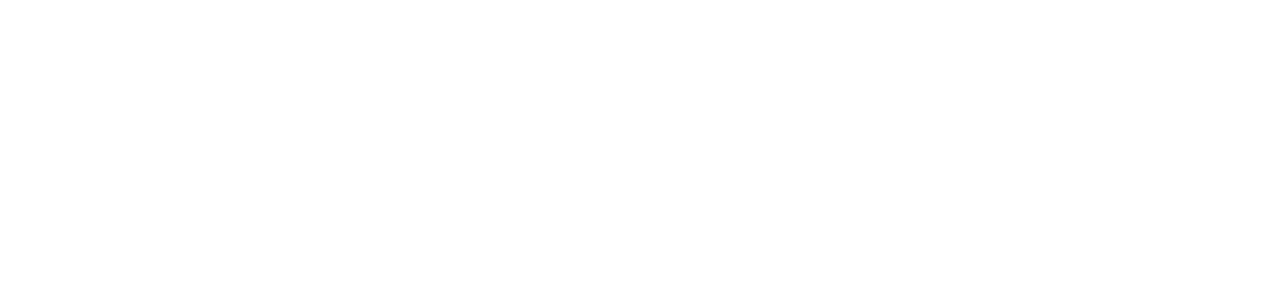
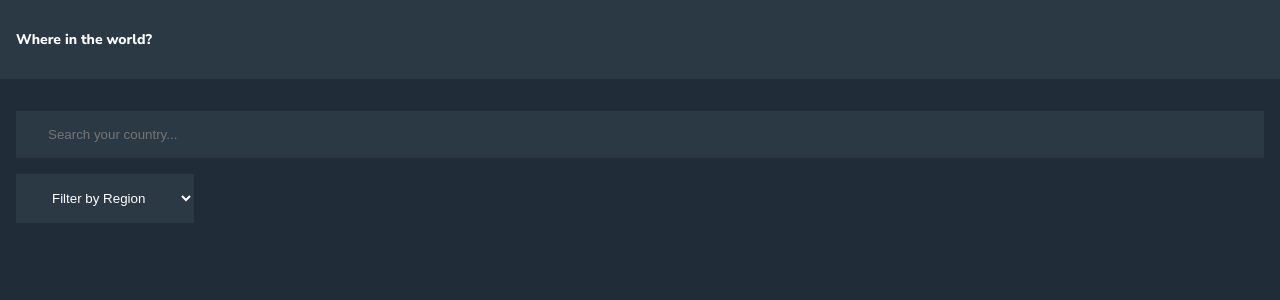
Before and after one commit to KarimTDiaz/rest-countries-practice-react, a React (Vite) app: page / in a window 1280 px wide. Shown: the top 300 px of the page. Built offline with nearby package versions, Linux system fonts and the light colour scheme; no server answers.

Commit message:
Rest Countries with React

```diff
--- a/src/App.jsx
+++ b/src/App.jsx
@@ -1,7 +1,16 @@
-import { GlobalStyle } from "./styles/GlobalStyles";
+import { BrowserRouter } from 'react-router-dom';
+import Router from './router/Router';
+import { GlobalStyle } from './styles/GlobalStyles';
 
 const App = () => {
-	return <GlobalStyle/>
+	return (
+		<>
+			<BrowserRouter>
+				<GlobalStyle />
+				<Router />
+			</BrowserRouter>
+		</>
+	);
 };
 
 export default App;
--- /dev/null
+++ b/src/components/filter-region/styles.js
@@ -0,0 +1,11 @@
+import styled from 'styled-components';
+import { COLORS } from '../../constants/variables';
+
+const StyledSelect = styled.select`
+	padding: 1rem 2rem;
+	background-color: ${COLORS.countryCardBg};
+	color: ${COLORS.text};
+	border: none;
+`;
+
+export { StyledSelect };
--- /dev/null
+++ b/src/components/filter-search/FilterSearch.jsx
@@ -0,0 +1,13 @@
+import { StyledInput } from './styles';
+
+const FilterSearch = () => {
+	return (
+		<StyledInput
+			type='text'
+			name='country'
+			placeholder='Search your country...'
+		/>
+	);
+};
+
+export default FilterSearch;
--- /dev/null
+++ b/src/components/filter-search/styles.js
@@ -0,0 +1,12 @@
+import styled from 'styled-components';
+import { COLORS } from '../../constants/variables';
+
+const StyledInput = styled.input`
+	width: 100%;
+	padding: 1rem 2rem 1rem 2rem;
+	background-color: ${COLORS.countryCardBg};
+	color: ${COLORS.select};
+	border: none;
+`;
+
+export { StyledInput };
--- a/src/components/header/Header.jsx
+++ b/src/components/header/Header.jsx
@@ -1,5 +1,11 @@
+import { HeaderTitle, StyledHeader } from './styles';
+
 const Header = () => {
-	return;
+	return (
+		<StyledHeader>
+			<HeaderTitle>Where in the world?</HeaderTitle>
+		</StyledHeader>
+	);
 };
 
 export default Header;
--- a/src/components/header/styles.js
+++ b/src/components/header/styles.js
@@ -0,0 +1,14 @@
+import styled from 'styled-components';
+import { COLORS } from '../../constants/variables';
+
+const StyledHeader = styled.header`
+	padding: 1.875rem 1rem;
+	background-color: ${COLORS.countryCardBg};
+`;
+
+const HeaderTitle = styled.h1`
+	margin: 0;
+	font-size: 14px;
+`;
+
+export { StyledHeader, HeaderTitle };
--- /dev/null
+++ b/src/constants/requests.js
@@ -0,0 +1,11 @@
+const API_URL = 'https://restcountries.com/v3.1/';
+
+export const API_REQUEST = {
+	all: `${API_URL}all`,
+	africa: ` ${API_URL}region/africa`,
+	america: ` ${API_URL}region/america`,
+	asia: ` ${API_URL}region/asia`,
+	europe: `${API_URL}region/europe`,
+	oceania: `${API_URL}region/oceania`,
+	name: `${API_URL}name/`
+};
--- /dev/null
+++ b/src/hooks/useFetch.js
@@ -0,0 +1,16 @@
+import { useState, useEffect } from 'react';
+
+export const useFetch = url => {
+	const [data, setData] = useState([]);
+	useEffect(() => {
+		fetchData(url, setData);
+	}, []);
+
+	return { data };
+};
+
+const fetchData = async (url, setData) => {
+	const response = await fetch(url);
+	const data = await response.json();
+	setData(data);
+};
--- a/src/layouts/Layout.jsx
+++ b/src/layouts/Layout.jsx
@@ -1,7 +1,13 @@
 import { Outlet } from 'react-router-dom';
+import Header from '../components/header/Header';
 
 const Layout = () => {
-	return <></>;
+	return (
+		<>
+			<Header />
+			<Outlet />
+		</>
+	);
 };
 
 export default Layout;
--- a/src/pages/home/styles.js
+++ b/src/pages/home/styles.js
@@ -0,0 +1,18 @@
+import styled from 'styled-components';
+
+const StyledHome = styled.div`
+	padding: 2rem 1rem;
+`;
+
+const StyledForm = styled.form`
+	display: flex;
+	flex-direction: column;
+	align-items: start;
+	gap: 1rem;
+	position: relative;
+	margin-left: auto;
+	margin-right: auto;
+	margin-bottom: 2rem;
+`;
+
+export { StyledForm, StyledHome };
--- a/src/router/Router.jsx
+++ b/src/router/Router.jsx
@@ -1,12 +1,15 @@
 import { Routes, Route } from 'react-router-dom';
 import Home from '../pages/home/Home';
 import CountryDetails from '../pages/country-details/CountryDetails';
+import Layout from '../layouts/Layout';
 
 const Router = () => {
 	return (
 		<Routes>
-			<Route path='/' element={<Home />} />
-			<Route path='/country/:countryId' element={<CountryDetails />} />
+			<Route path='/' element={<Layout />}>
+				<Route index element={<Home />} />
+				<Route path='/country/:countryId' element={<CountryDetails />} />
+			</Route>
 		</Routes>
 	);
 };
--- a/src/styles/GlobalStyles.js
+++ b/src/styles/GlobalStyles.js
@@ -1,5 +1,5 @@
 import { createGlobalStyle } from 'styled-components';
-import { FONT } from '../constants/variables';
+import { COLORS, FONT } from '../constants/variables';
 const GlobalStyle = createGlobalStyle`
 *,*::after,*::before{
     box-sizing: border-box;
@@ -23,7 +23,9 @@ body {
     max-width: 100vw;
     margin-left: auto;
     margin-right: auto;
-	font-family:${FONT.primaryFont}
+	font-family:${FONT.primaryFont};
+	background-color: ${COLORS.bodyBg};
+	color: ${COLORS.text}
 }
 `;
 
```
